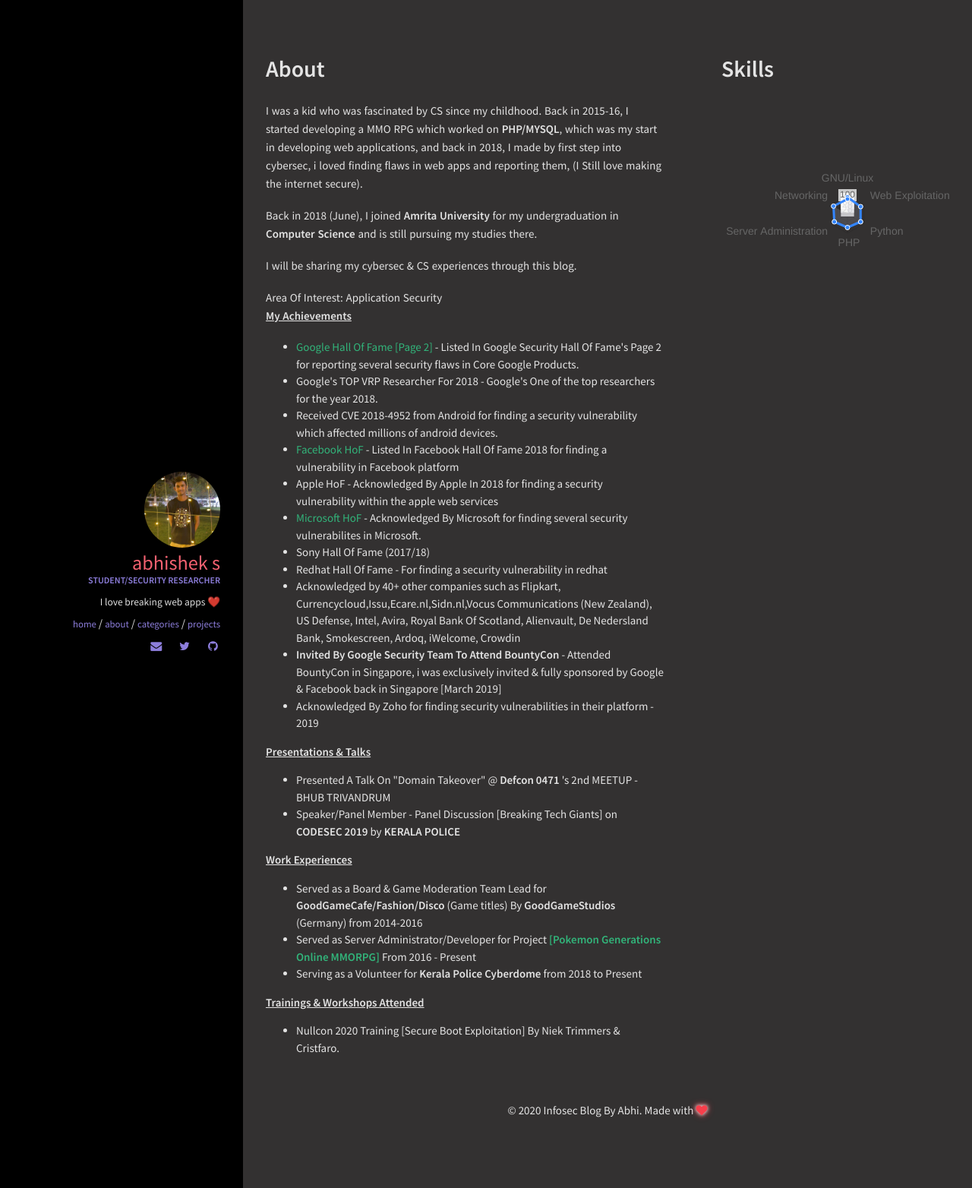
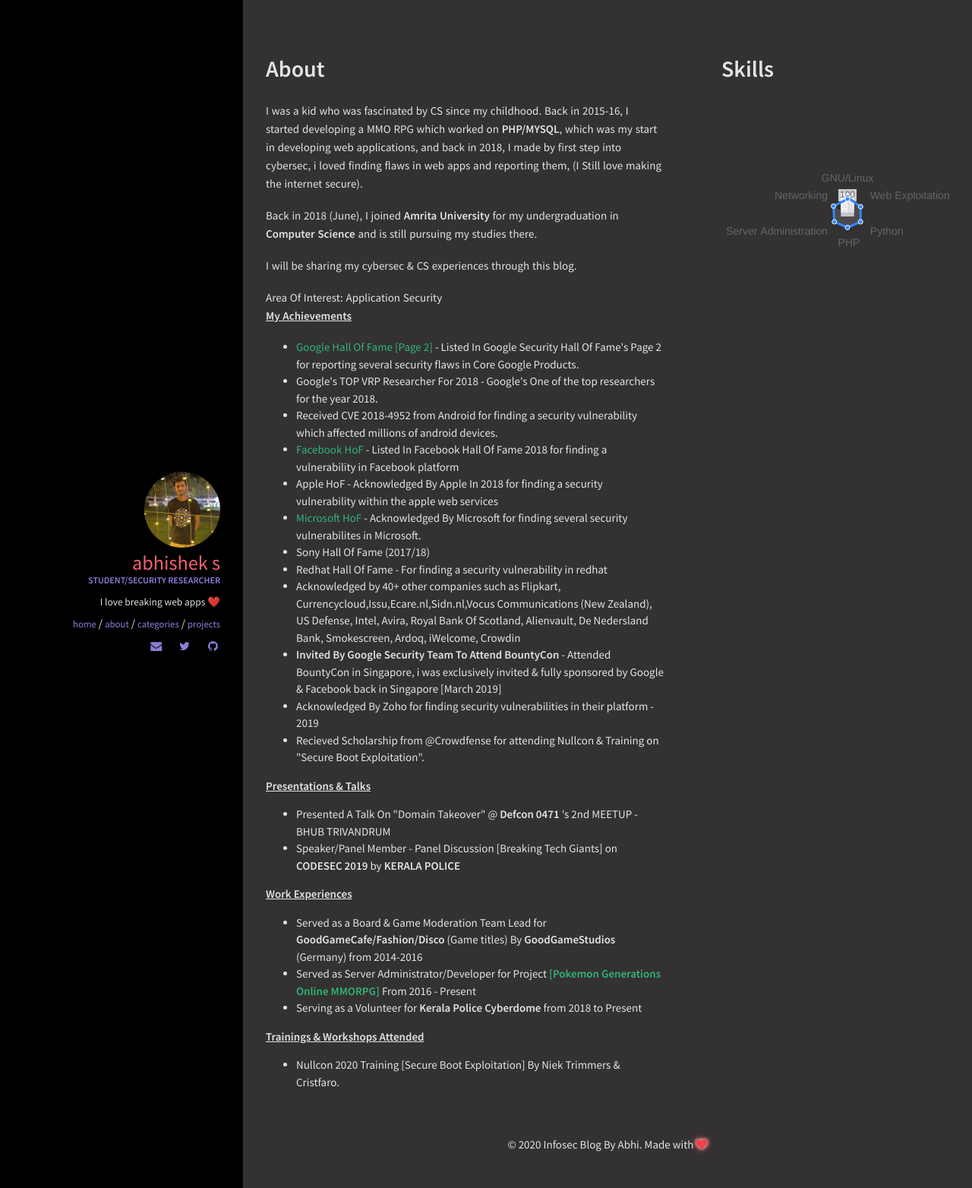
Before and after one commit to abhiabhi2306/abhiabhi2306.github.io, a Jekyll site: the page built from about.html, in a window 1280 px wide. Shown: the whole page at 76% size. Built offline with Jekyll 4.4.1, drawn with Linux system fonts in a browser that asks for light colours; nearby versions of some CDN libraries.

Commit message:
Update about.html

```diff
--- a/_includes/sections/about.html
+++ b/_includes/sections/about.html
@@ -23,6 +23,7 @@
    <li> Acknowledged by 40+ other companies such as Flipkart, Currencycloud,Issu,Ecare.nl,Sidn.nl,Vocus Communications (New Zealand), US Defense, Intel, Avira, Royal Bank Of Scotland, Alienvault, De Nedersland Bank, Smokescreen, Ardoq, iWelcome, Crowdin </li>
    <li> <b> Invited By Google Security Team To Attend BountyCon </b> - Attended BountyCon in Singapore, i was exclusively invited & fully sponsored by Google & Facebook back in Singapore [March 2019] </li>
 <li> Acknowledged By Zoho for finding security vulnerabilities in their platform - 2019 </li>
+<li> Recieved Scholarship from @Crowdfense for attending Nullcon & Training on "Secure Boot Exploitation".
 </ul>
 
 <b><u>Presentations & Talks</b></u>
```
